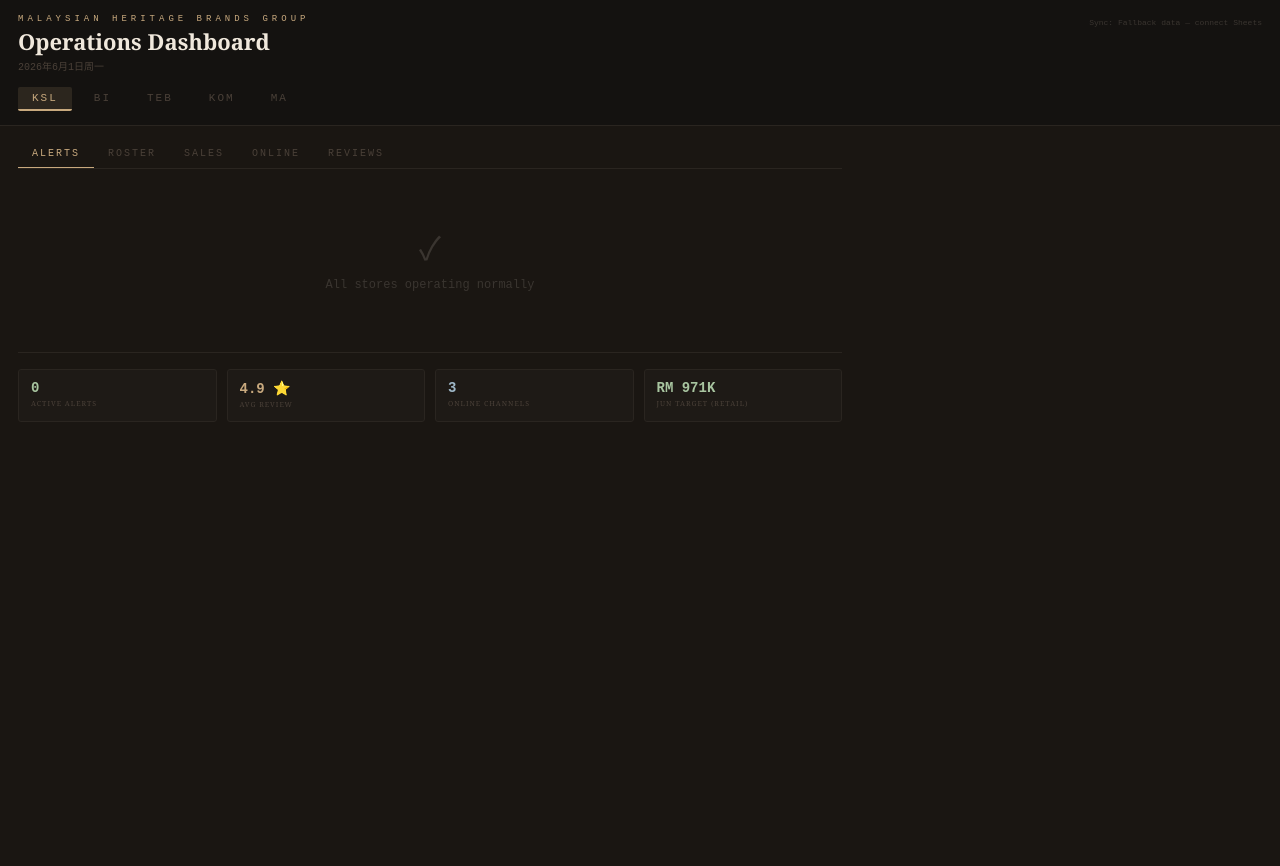
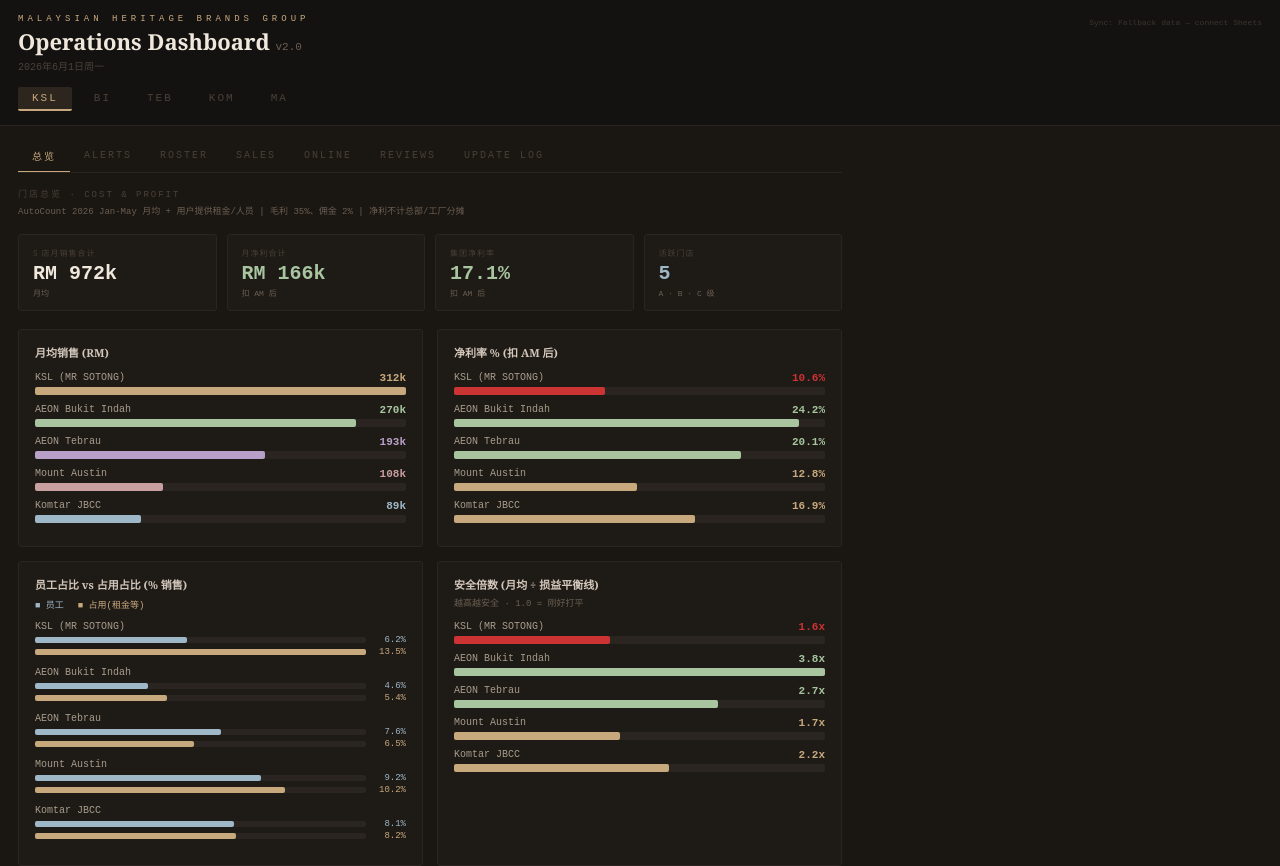
Before and after one commit to blindwolf90/MRSOTONG-DASHBOARD, a React (Vite) app: page / in a window 1280 px wide. Shown: the top 866 px of the page. Before the commit the page ends 800 px from the top, so only its background shows below. Built offline with nearby package versions, Linux system fonts and the light colour scheme.

Commit message:
Add files via upload

```diff
--- a/src/App.jsx
+++ b/src/App.jsx
@@ -1,10 +1,11 @@
 import { useState, useEffect } from "react";
+
+const VERSION = "v2.0";
 
 const SHEETS_ID = "YOUR_GOOGLE_SHEETS_ID_HERE";
 const SHEETS_URL = (sheet) =>
   `https://docs.google.com/spreadsheets/d/${SHEETS_ID}/gviz/tq?tqx=out:csv&sheet=${sheet}`;
 
-// ── Real Google Review data ──
 const FALLBACK_REVIEWS = [
   { store: "KSL", rating: 5.0, total: 2101 },
   { store: "BI", rating: 4.9, total: 1383 },
@@ -52,11 +53,48 @@ const FALLBACK_ONLINE = [
   { channel:"TikTok", target:20000, actual:null, orders:null },
 ];
 
-// ── Intelligence engine ──
+const OVERVIEW = {
+  totalSales: 971628,
+  totalNetProfit: 165875,
+  groupMargin: 17.1,
+  activeStores: 5,
+  source: "AutoCount 2026 Jan-May 月均 + 用户提供租金/人员 | 毛利 35%、佣金 2% | 净利不计总部/工厂分摊",
+  stores: [
+    { store:"KSL", name:"KSL (MR SOTONG)", sales:311893, netMargin:10.6, staffPct:6.2, occPct:13.5, safety:1.6 },
+    { store:"BI", name:"AEON Bukit Indah", sales:269813, netMargin:24.2, staffPct:4.6, occPct:5.4, safety:3.8 },
+    { store:"TEB", name:"AEON Tebrau", sales:193124, netMargin:20.1, staffPct:7.6, occPct:6.5, safety:2.7 },
+    { store:"MA", name:"Mount Austin", sales:107673, netMargin:12.8, staffPct:9.2, occPct:10.2, safety:1.7 },
+    { store:"KOM", name:"Komtar JBCC", sales:89125, netMargin:16.9, staffPct:8.1, occPct:8.2, safety:2.2 },
+  ],
+};
+
+const UPDATE_LOG = [
+  { v:"v2.0", date:"2026-06-02", changes:[
+    "新增「总览」分页：5 店成本 / 净利率 / 员工 vs 占用占比 / 安全倍数 (源自 Notion 成本分析)",
+    "新增版本号 + 更新日志",
+    "新增系统连接器 / 技能清单 (带编号)",
+  ]},
+  { v:"v1.1", date:"2026-06-01", changes:[
+    "在线渠道统一 TikTok 配色",
+    "Sales 页改版：target 放大置于店名旁、进度条按 10 天分段、销售额大字置右",
+    "录入真实六月 roster；员工警报仅在实际在岗低于最低人数时触发",
+  ]},
+  { v:"v1.0", date:"2026-06-01", changes:[
+    "首版上线：Alerts / Roster / Sales / Online / Reviews",
+  ]},
+];
+
+const SYSTEMS = [
+  { n:1, type:"Connector", name:"Notion — 数据中心 (Sales / Reviews / Roster DB)" },
+  { n:2, type:"Connector", name:"Google Sheets — 备份数据存储" },
+  { n:3, type:"Connector", name:"Google Drive — HR 排班表来源" },
+  { n:4, type:"Skill", name:"n8n_1 — 1 星评价即时邮件提醒 (每 6 小时)" },
+  { n:5, type:"Skill", name:"n8n_2 — 每日 Google Review 同步至 Notion (8AM)" },
+  { n:6, type:"Skill", name:"n8n_3 — 每月 e-dashboard 提醒 (1 号 9AM)" },
+];
+
 function generateAlerts(sales, roster, reviews) {
   const alerts = [];
-
-  // 1. Sales below target
   sales.forEach(d => {
     if (!d.actual) return;
     const pct = d.actual / d.target * 100;
@@ -85,15 +123,11 @@ function generateAlerts(sales, roster, reviews) {
       });
     }
   });
-
-  // 2. Staffing issues — only flag a store if ACTIVE headcount falls below its minimum.
-  //    Temporary cross-store ASST cover and PENDING new hires do NOT trigger alerts.
   const storeMinStaff = { KSL: 3, BI: 3, KOM: 2, MA: 2 };
   const stores = ["KSL","BI","KOM","MA"];
   stores.forEach(s => {
     const activeStaff = roster.filter(r => r.store === s && r.work > 0 && !r.notes?.includes("RESIGNED"));
     const min = storeMinStaff[s];
-
     if (activeStaff.length < min) {
       alerts.push({
         level: "URGENT", store: s,
@@ -107,8 +141,6 @@ function generateAlerts(sales, roster, reviews) {
       });
     }
   });
-
-  // 3. Low Google Reviews (auto handled by n8n — shown here if data present)
   reviews.forEach(r => {
     if (r.rating < 4.0) {
       alerts.push({
@@ -125,16 +157,17 @@ function generateAlerts(sales, roster, reviews) {
       });
     }
   });
-
   return alerts;
 }
 
 const storeNames = { KSL:"KSL Mall", BI:"Bukit Indah", TEB:"AEON Tebrau", KOM:"Komtar JBCC", MA:"Mount Austin" };
 const storeColors = { KSL:"#C8A97E", BI:"#A8C5A0", TEB:"#B8A0C8", KOM:"#9FB8C8", MA:"#C9A0A0" };
 const roleColors = { OM:"#C8A97E", AM:"#b89060", JE:"#7a7a8a", SP:"#6a6a7a", "—":"#3a3530" };
-// All online channels now share the TikTok colour.
 const TIKTOK_COLOR = "#69C9D0";
 const channelColors = { Shopee:TIKTOK_COLOR, Lazada:TIKTOK_COLOR, TikTok:TIKTOK_COLOR };
+
+function marginColor(p) { return p >= 18 ? "#A8C5A0" : p >= 12 ? "#C8A97E" : "#cc3333"; }
+function safetyColor(x) { return x >= 2.5 ? "#A8C5A0" : x >= 1.7 ? "#C8A97E" : "#cc3333"; }
 
 function Stars({ rating }) {
   const r = parseFloat(rating) || 0;
@@ -188,8 +221,32 @@ function AlertCard({ alert }) {
   );
 }
 
+function StatCard({ label, value, sub, color }) {
+  return (
+    <div style={{ background:"#1e1a16", borderRadius:3, padding:"12px 14px", border:"1px solid #2a2520" }}>
+      <div style={{ fontSize:8, color:"#4a4038", letterSpacing:1, textTransform:"uppercase" }}>{label}</div>
+      <div style={{ fontSize:20, color:color||"#f0e8dc", fontFamily:"monospace", fontWeight:"bold", marginTop:4 }}>{value}</div>
+      {sub && <div style={{ fontSize:8, color:"#6b5f52", fontFamily:"monospace", marginTop:2 }}>{sub}</div>}
+    </div>
+  );
+}
+
+function BarRow({ label, value, display, max, color }) {
+  return (
+    <div style={{ marginBottom:9 }}>
+      <div style={{ display:"flex", justifyContent:"space-between", marginBottom:3 }}>
+        <span style={{ fontSize:10, color:"#a89c8c", fontFamily:"monospace" }}>{label}</span>
+        <span style={{ fontSize:11, color:color, fontFamily:"monospace", fontWeight:"bold" }}>{display}</span>
+      </div>
+      <div style={{ height:8, background:"#2a2520", borderRadius:2 }}>
+        <div style={{ height:"100%", width:`${Math.max(2, Math.min(100, value/max*100))}%`, background:color, borderRadius:2 }} />
+      </div>
+    </div>
+  );
+}
+
 export default function App() {
-  const [tab, setTab] = useState("alerts");
+  const [tab, setTab] = useState("overview");
   const [store, setStore] = useState("KSL");
   const [reviews, setReviews] = useState(FALLBACK_REVIEWS);
   const [sales, setSales] = useState(FALLBACK_SALES);
@@ -232,24 +289,28 @@ export default function App() {
   const todayStr = now.toLocaleDateString("zh-MY",{weekday:"short",year:"numeric",month:"short",day:"numeric",timeZone:"Asia/Kuala_Lumpur"});
   const totalOnlineTarget = online.reduce((s,o)=>s+(o.target||0),0);
   const totalOnlineActual = online.every(o=>o.actual!==null) ? online.reduce((s,o)=>s+(o.actual||0),0) : null;
+  const maxSales = Math.max(...OVERVIEW.stores.map(s=>s.sales));
+  const maxCostPct = Math.max(...OVERVIEW.stores.map(s=>Math.max(s.staffPct, s.occPct)));
+  const maxSafety = Math.max(...OVERVIEW.stores.map(s=>s.safety));
 
   const tabs = [
+    { id:"overview", label:"总览" },
     { id:"alerts", label:`Alerts${urgent>0?` 🚨${urgent}`:""}` },
     { id:"roster", label:"Roster" },
     { id:"sales", label:"Sales" },
     { id:"online", label:"Online" },
     { id:"reviews", label:"Reviews" },
+    { id:"log", label:"Update Log" },
   ];
 
   return (
     <div style={{ background:"#1a1612", minHeight:"100vh", fontFamily:"Georgia,serif", color:"#e8e0d4" }}>
 
-      {/* Header */}
       <div style={{ background:"#141210", borderBottom:"1px solid #2a2520", padding:"14px 18px" }}>
         <div style={{ display:"flex", justifyContent:"space-between", alignItems:"flex-start" }}>
           <div>
             <div style={{ fontSize:9, color:"#C8A97E", letterSpacing:4, textTransform:"uppercase", fontFamily:"monospace" }}>Malaysian Heritage Brands Group</div>
-            <div style={{ fontSize:22, fontWeight:"bold", color:"#f0e8dc", marginTop:2 }}>Operations Dashboard</div>
+            <div style={{ fontSize:22, fontWeight:"bold", color:"#f0e8dc", marginTop:2 }}>Operations Dashboard <span style={{ fontSize:11, color:"#6b5f52", fontFamily:"monospace", fontWeight:"normal" }}>{VERSION}</span></div>
             <div style={{ fontSize:10, color:"#4a4038", fontFamily:"monospace", marginTop:2 }}>{todayStr}</div>
           </div>
           <div style={{ textAlign:"right" }}>
@@ -259,7 +320,6 @@ export default function App() {
           </div>
         </div>
 
-        {/* Store selector */}
         <div style={{ display:"flex", gap:8, marginTop:14, overflowX:"auto" }}>
           {Object.keys(storeNames).map(s => (
             <button key={s} onClick={()=>setStore(s)} style={{
@@ -275,7 +335,6 @@ export default function App() {
 
       <div style={{ padding:"14px 18px", maxWidth:860 }}>
 
-        {/* Tab nav */}
         <div style={{ display:"flex", borderBottom:"1px solid #2a2520", marginBottom:14, overflowX:"auto" }}>
           {tabs.map(t => (
             <button key={t.id} onClick={()=>setTab(t.id)} style={{
@@ -288,7 +347,79 @@ export default function App() {
           ))}
         </div>
 
-        {/* ── ALERTS TAB ── */}
+        {/* OVERVIEW TAB */}
+        {tab==="overview" && (
+          <div>
+            <div style={{ fontSize:9, color:"#4a4038", fontFamily:"monospace", letterSpacing:2, textTransform:"uppercase", marginBottom:6 }}>
+              门店总览 · Cost & Profit
+            </div>
+            <div style={{ fontSize:9, color:"#6b5f52", fontFamily:"monospace", marginBottom:14, lineHeight:1.5 }}>{OVERVIEW.source}</div>
+
+            <div style={{ display:"grid", gridTemplateColumns:"repeat(4,1fr)", gap:10, marginBottom:18 }}>
+              <StatCard label="5 店月销售合计" value={`RM ${(OVERVIEW.totalSales/1000).toFixed(0)}k`} sub="月均" color="#f0e8dc" />
+              <StatCard label="月净利合计" value={`RM ${(OVERVIEW.totalNetProfit/1000).toFixed(0)}k`} sub="扣 AM 后" color="#A8C5A0" />
+              <StatCard label="集团净利率" value={`${OVERVIEW.groupMargin}%`} sub="扣 AM 后" color="#A8C5A0" />
+              <StatCard label="活跃门店" value={OVERVIEW.activeStores} sub="A · B · C 级" color="#9FB8C8" />
+            </div>
+
+            <div style={{ display:"grid", gridTemplateColumns:"1fr 1fr", gap:14 }}>
+              <div style={{ background:"#1e1a16", border:"1px solid #2a2520", borderRadius:3, padding:"14px 16px" }}>
+                <div style={{ fontSize:11, color:"#d4c8bc", fontWeight:"bold", marginBottom:12 }}>月均销售 (RM)</div>
+                {OVERVIEW.stores.map(s=>(
+                  <BarRow key={s.store} label={s.name} value={s.sales} display={`${(s.sales/1000).toFixed(0)}k`} max={maxSales} color={storeColors[s.store]} />
+                ))}
+              </div>
+
+              <div style={{ background:"#1e1a16", border:"1px solid #2a2520", borderRadius:3, padding:"14px 16px" }}>
+                <div style={{ fontSize:11, color:"#d4c8bc", fontWeight:"bold", marginBottom:12 }}>净利率 % (扣 AM 后)</div>
+                {OVERVIEW.stores.map(s=>(
+                  <BarRow key={s.store} label={s.name} value={s.netMargin} display={`${s.netMargin}%`} max={26} color={marginColor(s.netMargin)} />
+                ))}
+              </div>
+
+              <div style={{ background:"#1e1a16", border:"1px solid #2a2520", borderRadius:3, padding:"14px 16px" }}>
+                <div style={{ fontSize:11, color:"#d4c8bc", fontWeight:"bold", marginBottom:6 }}>员工占比 vs 占用占比 (% 销售)</div>
+                <div style={{ display:"flex", gap:14, marginBottom:10 }}>
+                  <span style={{ fontSize:9, color:"#9FB8C8", fontFamily:"monospace" }}>■ 员工</span>
+                  <span style={{ fontSize:9, color:"#C8A97E", fontFamily:"monospace" }}>■ 占用(租金等)</span>
+                </div>
+                {OVERVIEW.stores.map(s=>(
+                  <div key={s.store} style={{ marginBottom:10 }}>
+                    <div style={{ fontSize:10, color:"#a89c8c", fontFamily:"monospace", marginBottom:3 }}>{s.name}</div>
+                    <div style={{ display:"flex", alignItems:"center", gap:6, marginBottom:2 }}>
+                      <div style={{ flex:1, height:6, background:"#2a2520", borderRadius:2 }}><div style={{ height:"100%", width:`${s.staffPct/maxCostPct*100}%`, background:"#9FB8C8", borderRadius:2 }} /></div>
+                      <span style={{ fontSize:9, color:"#9FB8C8", fontFamily:"monospace", width:34, textAlign:"right" }}>{s.staffPct}%</span>
+                    </div>
+                    <div style={{ display:"flex", alignItems:"center", gap:6 }}>
+                      <div style={{ flex:1, height:6, background:"#2a2520", borderRadius:2 }}><div style={{ height:"100%", width:`${s.occPct/maxCostPct*100}%`, background:"#C8A97E", borderRadius:2 }} /></div>
+                      <span style={{ fontSize:9, color:"#C8A97E", fontFamily:"monospace", width:34, textAlign:"right" }}>{s.occPct}%</span>
+                    </div>
+                  </div>
+                ))}
+              </div>
+
+              <div style={{ background:"#1e1a16", border:"1px solid #2a2520", borderRadius:3, padding:"14px 16px" }}>
+                <div style={{ fontSize:11, color:"#d4c8bc", fontWeight:"bold", marginBottom:4 }}>安全倍数 (月均 ÷ 损益平衡线)</div>
+                <div style={{ fontSize:9, color:"#6b5f52", fontFamily:"monospace", marginBottom:12 }}>越高越安全 · 1.0 = 刚好打平</div>
+                {OVERVIEW.stores.map(s=>(
+                  <BarRow key={s.store} label={s.name} value={s.safety} display={`${s.safety}x`} max={maxSafety} color={safetyColor(s.safety)} />
+                ))}
+              </div>
+            </div>
+
+            <div style={{ marginTop:14, padding:"10px 14px", background:"#1a1612", border:"1px dashed #2a2520", borderRadius:3 }}>
+              <div style={{ fontSize:9, color:"#C8A97E", fontFamily:"monospace", letterSpacing:2, textTransform:"uppercase", marginBottom:6 }}>关键洞察</div>
+              <div style={{ fontSize:10, color:"#a89c8c", lineHeight:1.7 }}>
+                • 成本压力不在薪酬 (员工仅 ~5–9%),而在毛利偏低 (35%) + 租金。<br/>
+                • KSL 销售最大但净利率最低 (10.6%):租金 13.5% 拖累 — 冲量摊薄租金是关键。<br/>
+                • Bukit Indah 最精简 (员工 4.6%、安全 3.8x、净利 24.2%),是人效标杆。<br/>
+                • KSL 安全倍数仅 1.6x,缓冲最薄,淡季需特别盯。
+              </div>
+            </div>
+          </div>
+        )}
+
+        {/* ALERTS TAB */}
         {tab==="alerts" && (
           <div>
             {alerts.length === 0 ? (
@@ -317,7 +448,7 @@ export default function App() {
           </div>
         )}
 
-        {/* ── ROSTER TAB ── */}
+        {/* ROSTER TAB */}
         {tab==="roster" && (
           <div>
             <div style={{ fontSize:9, color:"#4a4038", fontFamily:"monospace", letterSpacing:2, textTransform:"uppercase", marginBottom:10 }}>
@@ -357,7 +488,7 @@ export default function App() {
           </div>
         )}
 
-        {/* ── SALES TAB ── */}
+        {/* SALES TAB */}
         {tab==="sales" && (
           <div>
             <div style={{ fontSize:9, color:"#4a4038", fontFamily:"monospace", letterSpacing:2, textTransform:"uppercase", marginBottom:14 }}>
@@ -367,11 +498,9 @@ export default function App() {
               const pct = d.actual ? Math.round(d.actual/d.target*100) : null;
               const statusColor = !pct ? "#3a3530" : pct>=100 ? "#A8C5A0" : pct>=85 ? "#C8A97E" : "#cc3333";
               const frac = d.actual ? d.actual/d.target : 0;
-              const segLabels = ["Day 1–10","Day 11–20","Day 21–30"];
+              const segLabels = ["Day 1-10","Day 11-20","Day 21-30"];
               return (
                 <div key={d.store} style={{ background:"#1e1a16", border:`1px solid ${store===d.store?storeColors[d.store]+"44":"#2a2520"}`, borderRadius:3, padding:"16px 18px", marginBottom:10 }}>
-
-                  {/* Top row: store name + TARGET (left, enlarged) | ACTUAL SALES (far right, big) */}
                   <div style={{ display:"flex", justifyContent:"space-between", alignItems:"flex-start", gap:12, flexWrap:"wrap", marginBottom:16 }}>
                     <div>
                       <div style={{ fontSize:10, color:storeColors[d.store], fontFamily:"monospace", letterSpacing:2, textTransform:"uppercase", marginBottom:5 }}>{d.store} — {storeNames[d.store]}</div>
@@ -385,15 +514,13 @@ export default function App() {
                       {d.actual ? (
                         <>
                           <div style={{ fontSize:30, color:statusColor, fontFamily:"monospace", fontWeight:"bold", lineHeight:1.15 }}>RM {d.actual.toLocaleString()}</div>
-                        <div style={{ fontSize:13, color:statusColor, fontFamily:"monospace", fontWeight:"bold" }}>{pct}% of target</div>
+                          <div style={{ fontSize:13, color:statusColor, fontFamily:"monospace", fontWeight:"bold" }}>{pct}% of target</div>
                         </>
                       ) : (
-                        <div style={{ fontSize:14, color:"#3a3530", fontFamily:"monospace", marginTop:4 }}>— pending —</div>
+                        <div style={{ fontSize:14, color:"#3a3530", fontFamily:"monospace", marginTop:4 }}>- pending -</div>
                       )}
                     </div>
                   </div>
-
-                  {/* 10-day segmented progress bar (Day 1–10 / 11–20 / 21–30) */}
                   <div style={{ display:"flex", gap:4 }}>
                     {[0,1,2].map(seg=>{
                       const segFill = Math.max(0, Math.min(100, (frac*3 - seg)*100));
@@ -407,7 +534,6 @@ export default function App() {
                       );
                     })}
                   </div>
-
                   {pct!==null && pct < 85 && (
                     <div style={{ fontSize:10, color:"#c87040", marginTop:8, fontFamily:"monospace" }}>
                       ⚠ RM {(d.target-d.actual).toLocaleString()} behind — see Alerts tab for recommendations
@@ -422,14 +548,12 @@ export default function App() {
           </div>
         )}
 
-        {/* ── ONLINE SALES TAB ── */}
+        {/* ONLINE TAB */}
         {tab==="online" && (
           <div>
             <div style={{ fontSize:9, color:"#4a4038", fontFamily:"monospace", letterSpacing:2, textTransform:"uppercase", marginBottom:14 }}>
               Online Channels — June 2026
             </div>
-
-            {/* Channel cards — all channels share the TikTok colour */}
             {online.map(o=>{
               const pct = o.actual ? Math.round(o.actual/o.target*100) : null;
               const c = channelColors[o.channel] || TIKTOK_COLOR;
@@ -464,8 +588,6 @@ export default function App() {
                 </div>
               );
             })}
-
-            {/* Total online summary */}
             <div style={{ background:"#141210", border:"1px solid #2a2520", borderRadius:3, padding:"14px 16px", marginTop:4 }}>
               <div style={{ display:"flex", justifyContent:"space-between" }}>
                 <span style={{ fontSize:10, color:"#6b5f52", fontFamily:"monospace", letterSpacing:2, textTransform:"uppercase" }}>Total Online</span>
@@ -475,20 +597,10 @@ export default function App() {
                 </div>
               </div>
             </div>
-
-            <div style={{ marginTop:14, padding:"10px 14px", background:"#1a1612", border:"1px dashed #2a2520", borderRadius:3 }}>
-              <div style={{ fontSize:9, color:"#C8A97E", fontFamily:"monospace", letterSpacing:2, textTransform:"uppercase", marginBottom:6 }}>How to sync online sales</div>
-              <div style={{ fontSize:10, color:"#6b5f52", lineHeight:1.8 }}>
-                • Shopee → Seller Centre → Orders → Export CSV → Paste into ONLINE_SALES sheet<br/>
-                • Lazada → Seller Centre → Finance → Revenue → Export → Paste totals<br/>
-                • TikTok Shop → Seller Centre → Finance → Revenue Report → Paste totals<br/>
-                • n8n can automate this — configure after Sheets is connected
-              </div>
-            </div>
           </div>
         )}
 
-        {/* ── REVIEWS TAB ── */}
+        {/* REVIEWS TAB */}
         {tab==="reviews" && (
           <div>
             <div style={{ fontSize:9, color:"#4a4038", fontFamily:"monospace", letterSpacing:2, textTransform:"uppercase", marginBottom:14 }}>
@@ -516,23 +628,52 @@ export default function App() {
                 </div>
               </div>
             ))}
-            <div style={{ marginTop:8, padding:"10px 14px", background:"#1a1612", border:"1px dashed #2a2520", borderRadius:3 }}>
-              <div style={{ fontSize:9, color:"#C8A97E", fontFamily:"monospace", letterSpacing:2, textTransform:"uppercase", marginBottom:4 }}>Email Alert Rule (via n8n)</div>
-              <div style={{ fontSize:10, color:"#6b5f52", lineHeight:1.8 }}>
-                • New 1-star review detected → Instant email to mitosjie90@gmail.com<br/>
-                • Email includes: store name, reviewer name, review text, date<br/>
-                • n8n checks every 6 hours via Google Places API
-              </div>
-            </div>
           </div>
         )}
 
-        {/* ── SUMMARY STRIP ── */}
+        {/* UPDATE LOG TAB */}
+        {tab==="log" && (
+          <div>
+            <div style={{ fontSize:9, color:"#4a4038", fontFamily:"monospace", letterSpacing:2, textTransform:"uppercase", marginBottom:14 }}>
+              更新日志 · Update Log — Current {VERSION}
+            </div>
+            {UPDATE_LOG.map(rel=>(
+              <div key={rel.v} style={{ background:"#1e1a16", border:"1px solid #2a2520", borderLeft:`3px solid ${rel.v===VERSION?"#A8C5A0":"#4a4038"}`, borderRadius:3, padding:"12px 16px", marginBottom:10 }}>
+                <div style={{ display:"flex", justifyContent:"space-between", alignItems:"baseline", marginBottom:8 }}>
+                  <span style={{ fontSize:14, color:rel.v===VERSION?"#A8C5A0":"#d4c8bc", fontFamily:"monospace", fontWeight:"bold" }}>{rel.v}{rel.v===VERSION?"  ← current":""}</span>
+                  <span style={{ fontSize:9, color:"#6b5f52", fontFamily:"monospace" }}>{rel.date}</span>
+                </div>
+                {rel.changes.map((c,i)=>(
+                  <div key={i} style={{ display:"flex", gap:8, marginBottom:5 }}>
+                    <span style={{ color:"#C8A97E", fontFamily:"monospace", fontSize:11, flexShrink:0 }}>+</span>
+                    <span style={{ fontSize:11, color:"#c8b898", lineHeight:1.5 }}>{c}</span>
+                  </div>
+                ))}
+              </div>
+            ))}
+
+            <div style={{ fontSize:9, color:"#4a4038", fontFamily:"monospace", letterSpacing:2, textTransform:"uppercase", margin:"18px 0 10px" }}>
+              系统连接器 / 技能 · Connectors & Skills
+            </div>
+            {SYSTEMS.map(sys=>(
+              <div key={sys.n} style={{ display:"flex", alignItems:"center", gap:10, background:"#1e1a16", border:"1px solid #2a2520", borderRadius:3, padding:"9px 14px", marginBottom:6 }}>
+                <span style={{ fontSize:12, color:"#C8A97E", fontFamily:"monospace", fontWeight:"bold", width:18 }}>{sys.n}</span>
+                <span style={{ fontSize:9, padding:"2px 7px", borderRadius:2, fontFamily:"monospace", letterSpacing:1,
+                  background: sys.type==="Connector" ? "#9FB8C822" : "#A8C5A022",
+                  color: sys.type==="Connector" ? "#9FB8C8" : "#A8C5A0",
+                  border: `1px solid ${sys.type==="Connector" ? "#9FB8C844" : "#A8C5A044"}` }}>{sys.type}</span>
+                <span style={{ fontSize:11, color:"#c8b898", fontFamily:"monospace" }}>{sys.name}</span>
+              </div>
+            ))}
+          </div>
+        )}
+
+        {/* Summary strip */}
         <div style={{ display:"grid", gridTemplateColumns:"repeat(4,1fr)", gap:10, marginTop:20, borderTop:"1px solid #2a2520", paddingTop:16 }}>
           {[
             { label:"Active Alerts", val:alerts.length, color: alerts.length>0?"#cc3333":"#A8C5A0" },
             { label:"Avg Review", val:"4.9 ⭐", color:"#C8A97E" },
-            { label:"Online Channels", val:"3", color:"#9FB8C8" },
+            { label:"Group Net Margin", val:`${OVERVIEW.groupMargin}%`, color:"#A8C5A0" },
             { label:"Jun Target (Retail)", val:"RM 971K", color:"#A8C5A0" },
           ].map(s=>(
             <div key={s.label} style={{ background:"#1e1a16", borderRadius:3, padding:"10px 12px", border:"1px solid #2a2520" }}>
```
